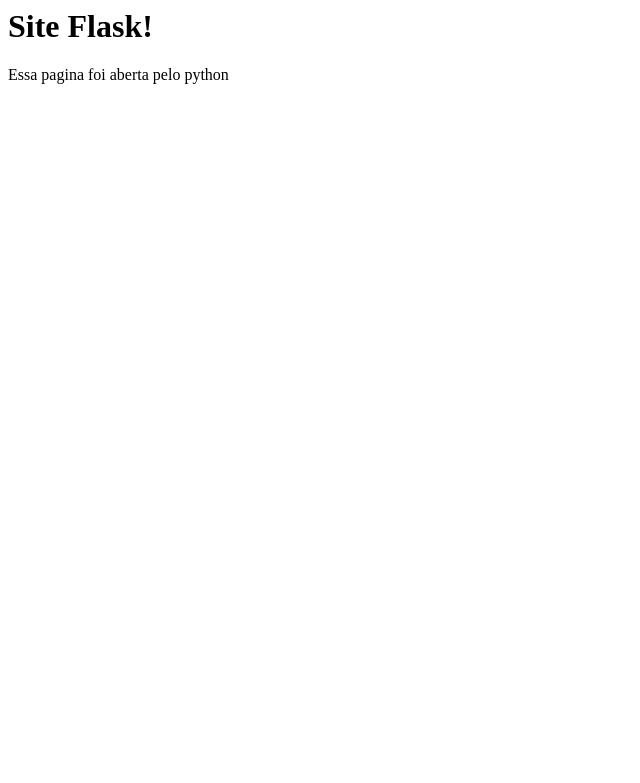
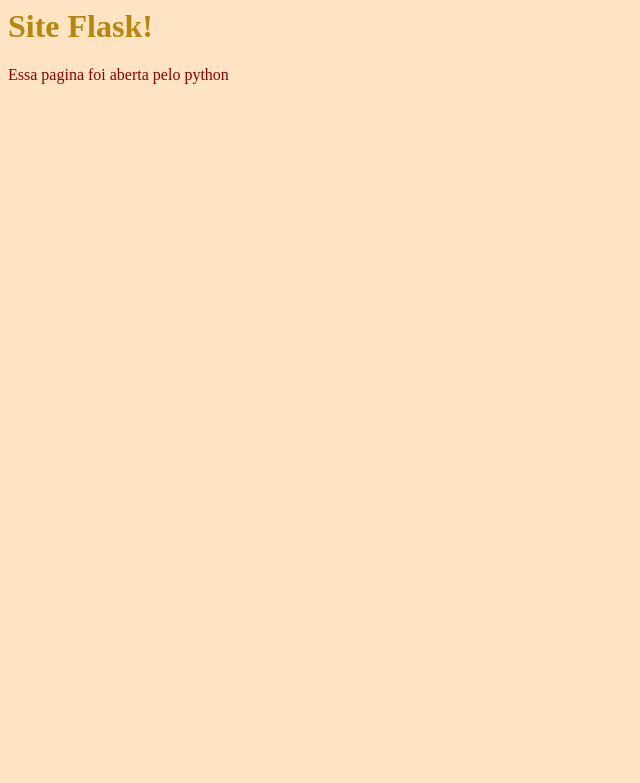
Before and after one commit to mgoncvs/flask-modelo, a Flask app: page / in a window 1280 px wide. Shown: the top 783 px of the page, without its empty margins (0-640 px from the left). Run offline with Flask 3, Linux system fonts and the light colour scheme.

Commit message:
alterações

```diff
--- /dev/null
+++ b/static/style.css
@@ -0,0 +1,11 @@
+body{
+    background-color: bisque;
+}
+
+h1{
+    color: darkgoldenrod;
+}
+
+p{
+    color: darkred;
+}
--- a/templates/index.html
+++ b/templates/index.html
@@ -1,6 +1,7 @@
 <html>
     <head>
         <title>Uiiiiiiiiiiiiii BEEEEBEEEEEE</title>
+        <link rel="stylesheet" href="{{ url_for('static',filename='style.css')}}">
     </head>
     <body>
         <h1>Site Flask!</h1>
```
